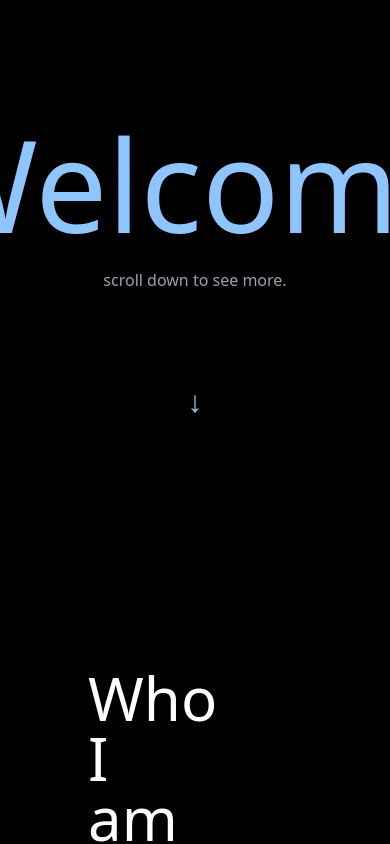
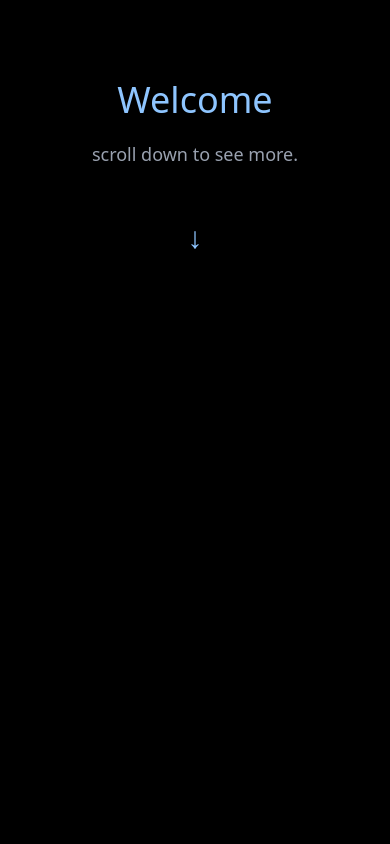
Before and after one commit to Islam0s/myportfolio, a SvelteKit app: page / in a window 390 px wide. Shown: the top 844 px of the page. Built offline with nearby package versions, Linux system fonts and the light colour scheme.

Commit message:
Welcome.svelte is responsive now.

```diff
--- a/src/routes/componentes/Welcome.svelte
+++ b/src/routes/componentes/Welcome.svelte
@@ -1,8 +1,11 @@
-<div class="flex-col flex items-center pt-30 w-full">
-
-  <h1 class="text-blue-300 text-9xl">Welcome</h1>
-  <h1 class="text-gray-400 flex justify-center py-5">scroll down to see more.</h1>
-  <div class="mt-20 animate-bounce">
-		<span class="text-blue-300 text-3xl justify-center flex">&#8595;</span>
+<div class="flex min-h-screen w-full flex-col items-center px-4 pt-20">
+	<h1 class="text-4xl text-blue-300 sm:text-6xl md:text-7xl lg:text-9xl">Welcome</h1>
+	<h1 class="flex justify-center py-5 text-center text-lg text-gray-400 sm:text-xl md:text-2xl">
+		scroll down to see more.
+	</h1>
+	<div class="mt-10 animate-bounce">
+		<span class="flex justify-center text-3xl text-blue-300 sm:text-4xl md:text-5xl">
+			&#8595;
+		</span>
 	</div>
 </div>
```
